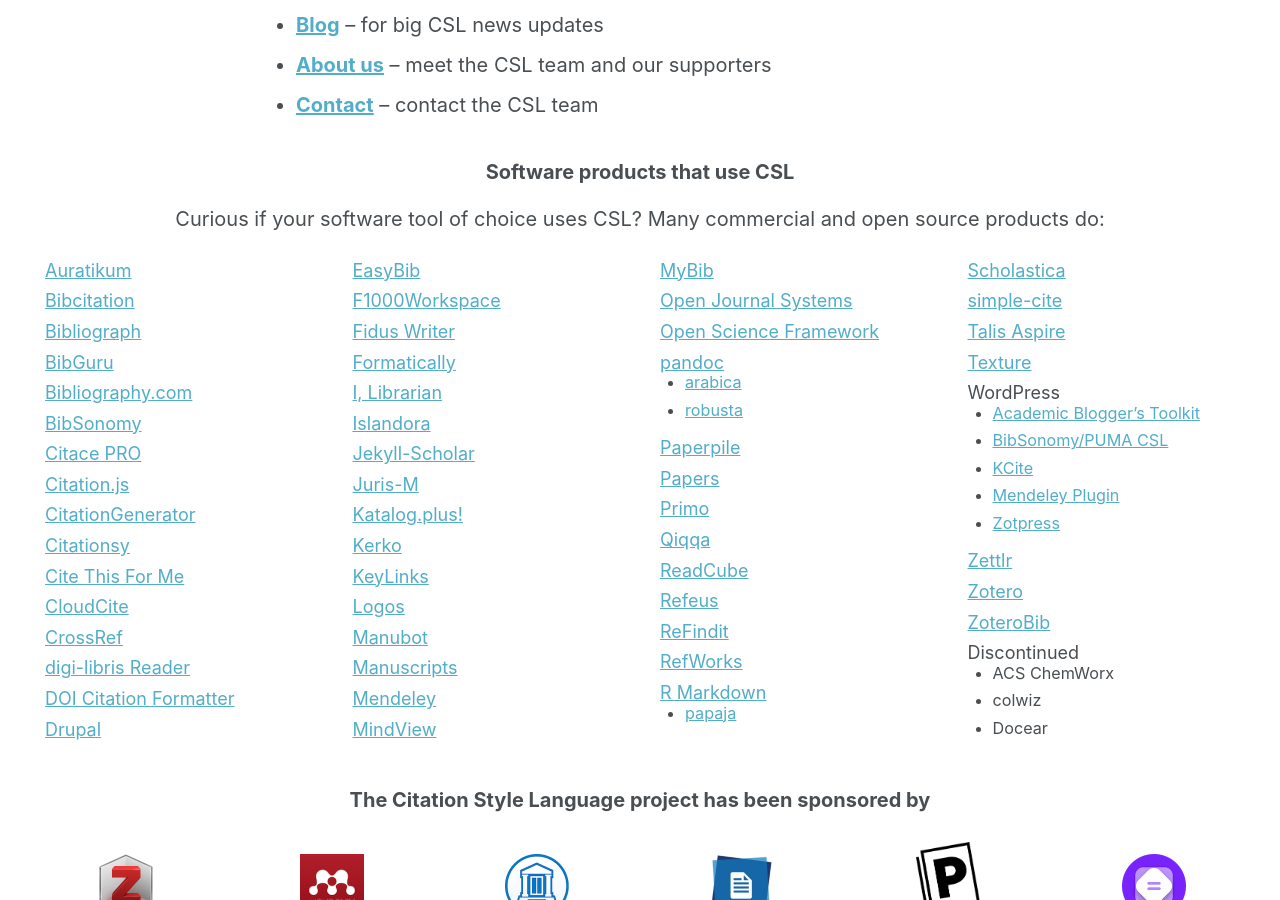
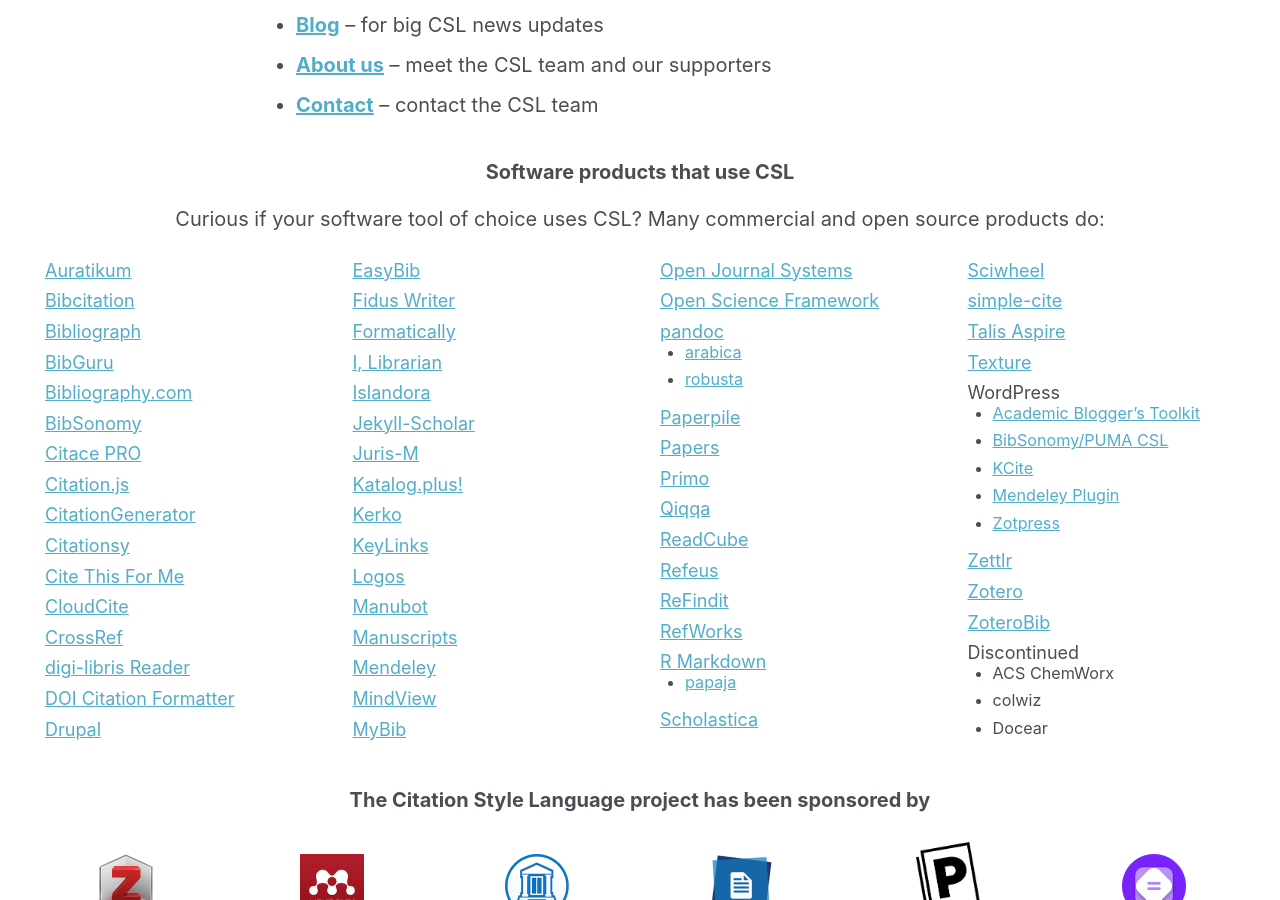
Before and after one commit to citation-style-language/citation-style-language.github.io, a Jekyll site: the page built from _pages/index.md, in a window 1280 px wide and 900 px high, scrolled down 857 px. Built offline with Jekyll 4.4.1, drawn with Linux system fonts in a browser that asks for light colours; the list of posts is cut into pages by our own code.

Commit message:
Change F1000 to Sciwheel

```diff
--- a/_pages/index.md
+++ b/_pages/index.md
@@ -42,8 +42,6 @@
     url: https://www.drupal.org/project/biblio
   - title: EasyBib
     url: https://www.easybib.com/
-  - title: F1000Workspace
-    url: https://f1000workspace.com/
   - title: Fidus Writer
     url: https://www.fiduswriter.org/
   - title: Formatically
@@ -108,6 +106,8 @@
       url: https://crsh.github.io/papaja_man/
   - title: Scholastica
     url: https://scholasticahq.com/
+  - title: Sciwheel
+    url: https://www.sciwheel.com
   - title: simple-cite
     url: https://github.com/lewisacidic/simple-cite
   - title: Talis Aspire
```
